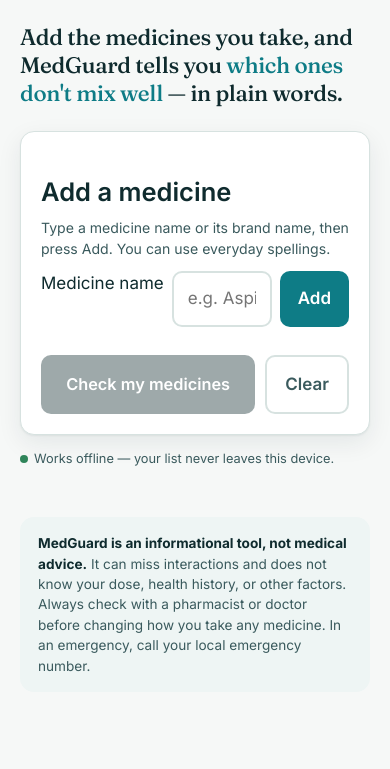
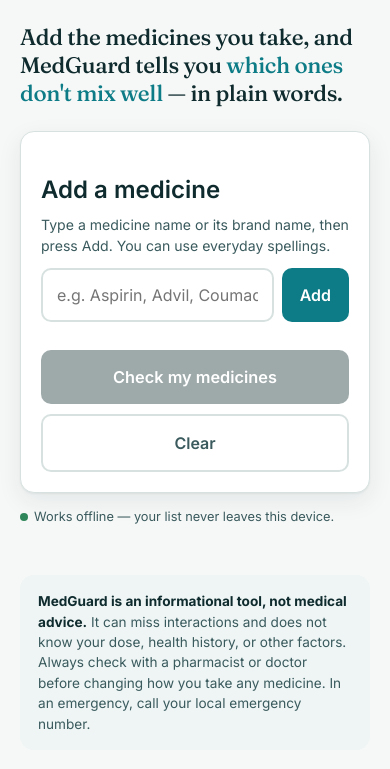
Before and after one commit to yassin1123/Medguard, a website: page packages/web/public/index.html in a window 390 px wide. Shown: the part 95-864 px from the top of the page. Drawn offline with Linux system fonts and the light colour scheme.

Commit message:
web: add focus states, reduced-motion, and mobile layout

```diff
--- a/packages/web/public/styles.css
+++ b/packages/web/public/styles.css
@@ -22,7 +22,7 @@
   --brand-deep: #0a5960;
 
   --sev-minor: #2b6cb0;
-  --sev-moderate: #b7791f;
+  --sev-moderate: #c99a3f;
   --sev-major: #c53030;
   --sev-critical: #742020;
   --ok: #2f855a;
@@ -327,3 +327,24 @@
 .offline-badge .dot {
   width: 8px; height: 8px; border-radius: 999px; background: var(--ok);
 }
+
+/* ---- Accessibility & motion ---- */
+:focus-visible { outline: 3px solid var(--brand); outline-offset: 2px; }
+
+.sr-only {
+  position: absolute; width: 1px; height: 1px; padding: 0; margin: -1px;
+  overflow: hidden; clip: rect(0 0 0 0); white-space: nowrap; border: 0;
+}
+
+@media (prefers-reduced-motion: no-preference) {
+  .finding, .summary-banner { animation: rise 0.28s ease both; }
+  @keyframes rise {
+    from { opacity: 0; transform: translateY(6px); }
+    to { opacity: 1; transform: none; }
+  }
+}
+
+@media (max-width: 480px) {
+  body { font-size: 16px; }
+  .actions { flex-direction: column; }
+}
```
